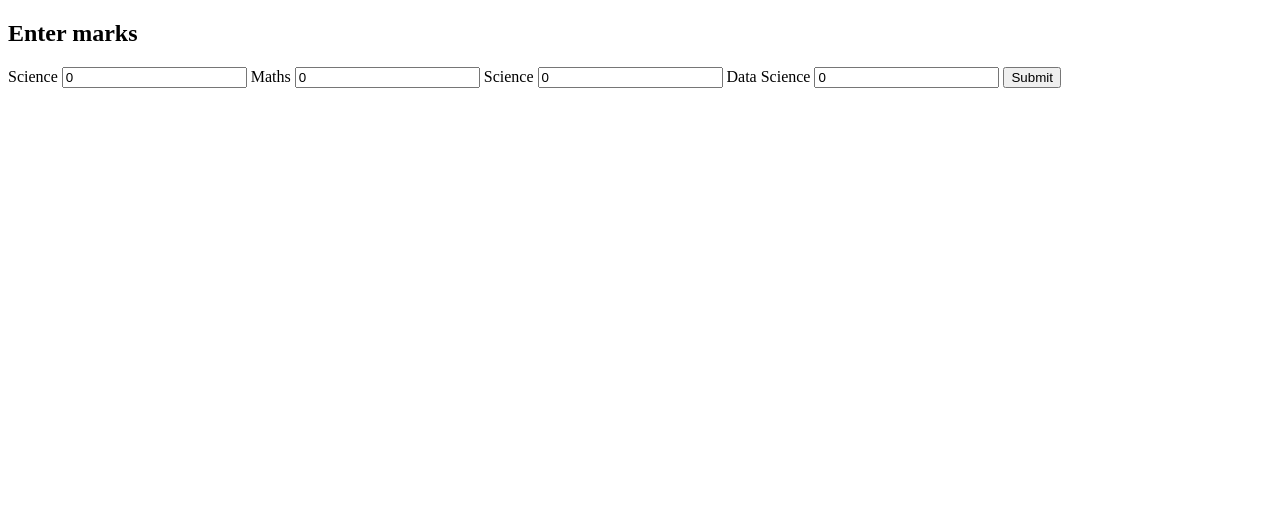
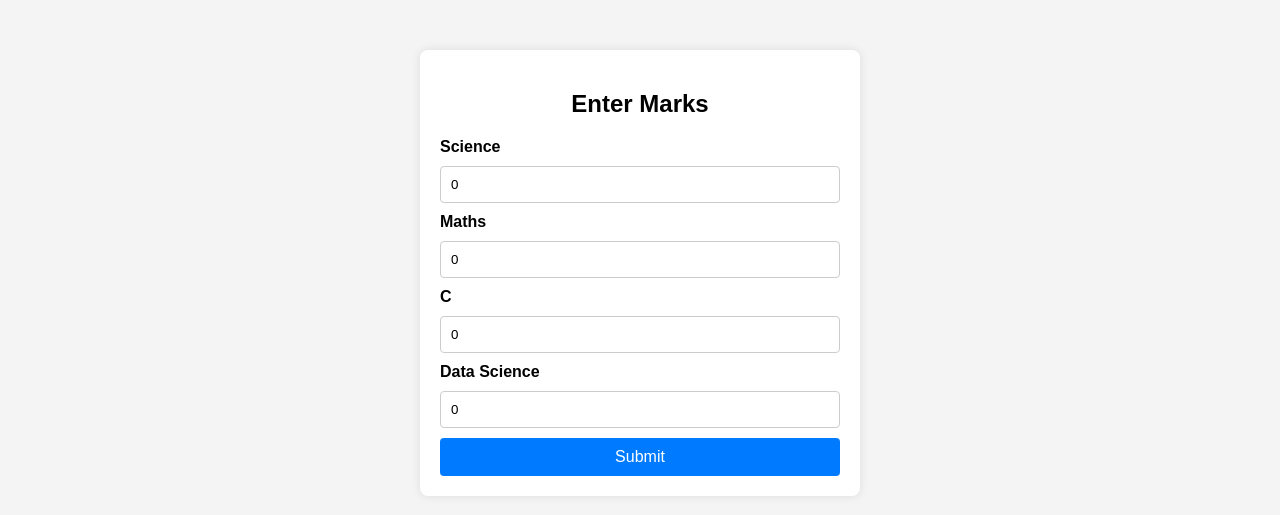
Before and after one commit to prashanth1983/python-samples, a Flask app: page / in a window 1280 px wide. Shown: the top 515 px of the page. Run offline with Flask 3, Linux system fonts and the light colour scheme.

Commit message:
Added CSS

```diff
--- a/03-Flask/main.py
+++ b/03-Flask/main.py
@@ -1,7 +1,7 @@
 ###
 ### Intergrate with HTML
-
-from flask import Flask, redirect, url_for, render_template, request
+### Jinja 2 technique
+from flask import Flask, redirect, url_for, render_template,request
 
 app= Flask(__name__)
 
@@ -51,5 +51,5 @@ def submit():
         return redirect(url_for(res,score=total_score))
 
 
-if __name__ =='__main__':
+if __name__=='__main__':
     app.run(debug=True)
--- /dev/null
+++ b/03-Flask/static/css/style.css
@@ -0,0 +1,45 @@
+body {
+    font-family: Arial, sans-serif;
+    margin: 0;
+    padding: 0;
+    background-color: #f4f4f4;
+}
+.container {
+    max-width: 400px;
+    margin: 50px auto;
+    background: #fff;
+    padding: 20px;
+    border-radius: 8px;
+    box-shadow: 0 0 10px rgba(0, 0, 0, 0.1);
+}
+h2 {
+    text-align: center;
+    margin-bottom: 20px;
+}
+form {
+    display: grid;
+    grid-gap: 10px;
+}
+label {
+    font-weight: bold;
+}
+input[type="text"] {
+    width: 100%;
+    padding: 10px;
+    border: 1px solid #ccc;
+    border-radius: 4px;
+    box-sizing: border-box;
+}
+input[type="submit"] {
+    width: 100%;
+    padding: 10px;
+    border: none;
+    border-radius: 4px;
+    background-color: #007bff;
+    color: #fff;
+    font-size: 16px;
+    cursor: pointer;
+}
+input[type="submit"]:hover {
+    background-color: #0056b3;
+}
--- a/03-Flask/templates/index.html
+++ b/03-Flask/templates/index.html
@@ -1,21 +1,29 @@
 <!DOCTYPE html>
-<html>
-    <h2>Enter marks</h2>
+<html lang="en">
+<head>
+<meta charset="UTF-8">
+<meta name="viewport" content="width=device-width, initial-scale=1.0">
+<title>Enter Marks</title>
+<link rel="stylesheet" href="{{ url_for('static',filename='css/style.css') }}">
+</head>
 <body>
+<div class="container">
+    <h2>Enter Marks</h2>
     <form action="/submit" method="post">
-       <label for="Science">Science</label>
-       <input type="text" id="science" name="science" value="0">
+        <label for="science">Science</label>
+        <input type="text" id="science" name="science" value="0">
 
-       <label for="Maths">Maths</label>
-       <input type="text" id="maths" name="maths" value="0">
+        <label for="maths">Maths</label>
+        <input type="text" id="maths" name="maths" value="0">
 
-       <label for="C">Science</label>
-       <input type="text" id="c" name="c" value="0">
+        <label for="c">C</label>
+        <input type="text" id="c" name="c" value="0">
 
-       <label for="Datascience">Data Science</label>
-       <input type="text" id="datascience" name="datascience" value="0">
+        <label for="datascience">Data Science</label>
+        <input type="text" id="datascience" name="datascience" value="0">
 
-       <input type="submit" value="Submit">
+        <input type="submit" value="Submit">
     </form>
+</div>
 </body>
 </html>
```
